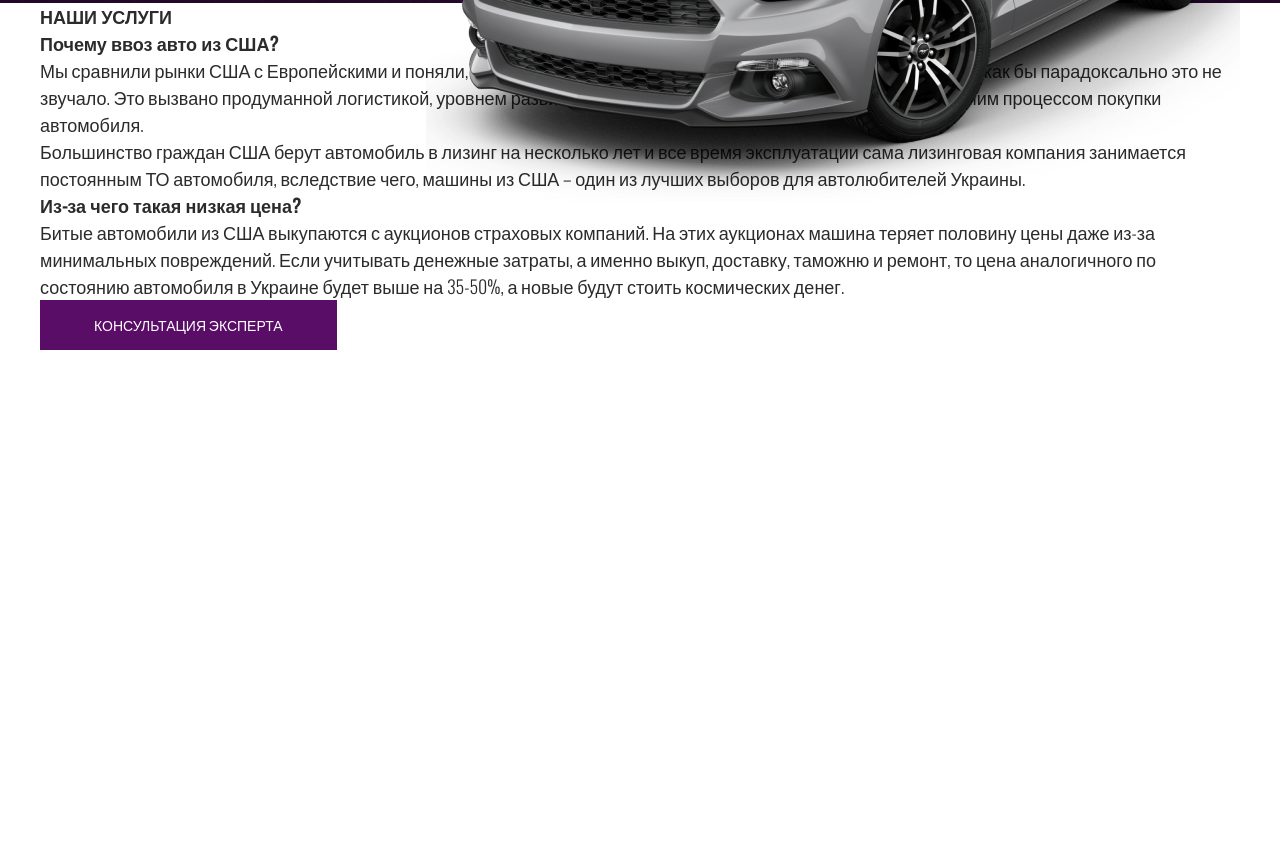
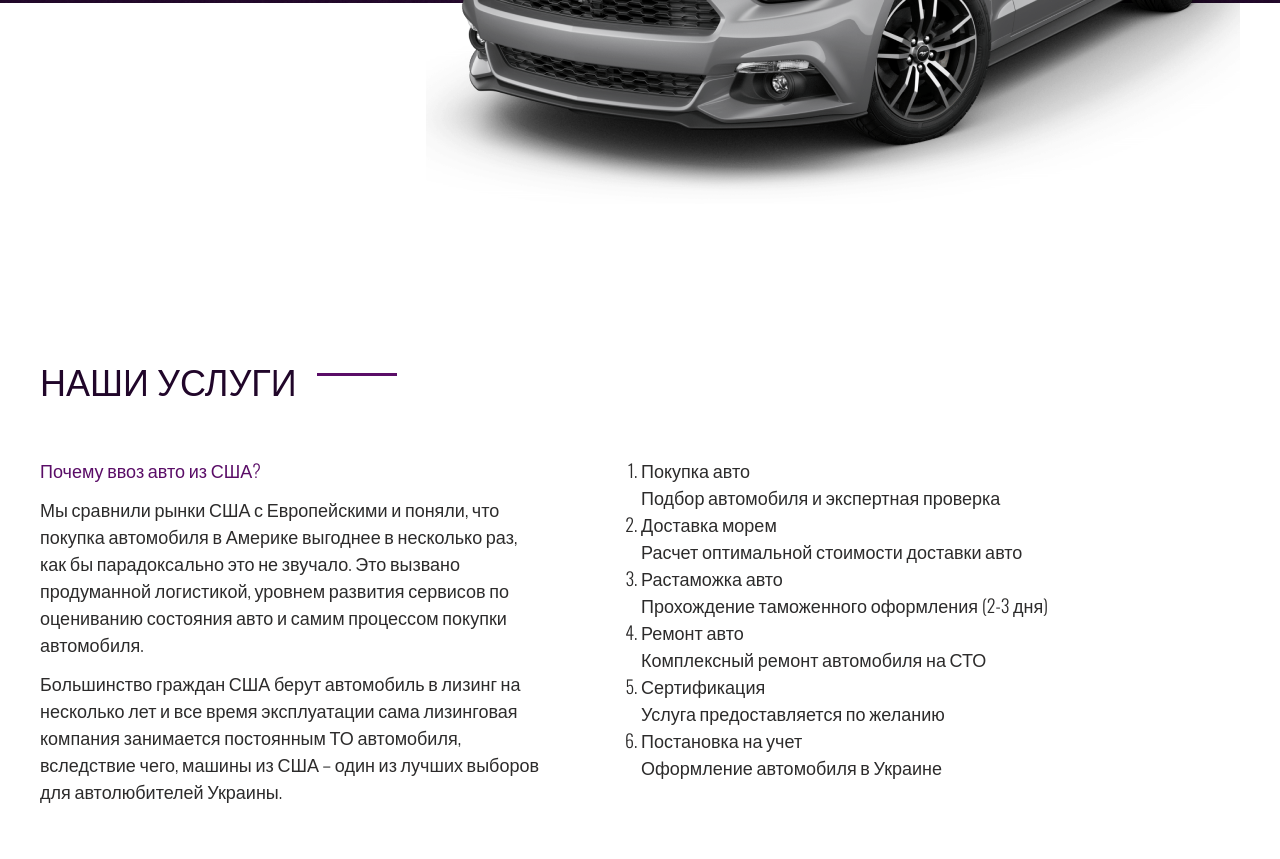
Before and after one commit to Fabarm/AUTO_EXPRESS, a plain HTML site: page index.html in a window 1280 px wide. Shown: the part 697-1556 px from the top of the page. Before the commit the page ends 1047 px from the top, so only its background shows below. Drawn offline with nearby package versions, Linux system fonts and the light colour scheme.

```diff
--- a/css/style.css
+++ b/css/style.css
@@ -67,6 +67,7 @@
     padding: 14px 54px 15px;
     transition: all .5s;
     color: #fff;
+    border: 1px solid #5A0D67;
 }
 .button:hover{
     color: #5A0D67;
@@ -80,12 +81,73 @@
 .header__social-link{
     margin-right: 10px;
 }
-.header__social-link:hover{
-    background-color: #0d95e8;
-    transition: all .5s;
-}
 .header__images{
     position: absolute;
     right: 0;
     bottom: -305px;
 }
+.services{
+    margin-top: 350px;
+}
+.title{
+    color: #21062a;
+    font-size: 36px;
+    line-height: 54px;
+    font-weight: 400;
+    text-transform: uppercase;
+    margin-bottom: 50px;
+    position: relative;
+}
+.title::after{
+    content: '';
+    width: 80px;
+    height: 3px;
+    background-color: #5A0D67;
+    position: absolute;
+    top: 20px;
+    margin-left: 20px;
+}
+.services__inner{
+    display: flex;
+    margin-bottom: 100px;
+}
+.services__content{
+    width: 505px;
+    margin-right: 96px;
+}
+.services__content-box{
+
+}
+.services__content-title{
+    color: #5A0D67;
+    font-size: 18px;
+    line-height: 27px;
+    font-weight: 300;
+    margin-bottom: 12px;
+}
+.services__content-textbox{
+    margin-bottom: 57px;
+}
+.services__content-text{
+    margin-bottom: 12px;
+}
+.button--decor{
+    margin-top: -7px;
+    color: #fff;
+    position: relative;
+}
+.button--decor::after{
+    content: 'ЖМИ';
+    color: #c4c4c4;
+    position: absolute;
+    margin-left: 130px;
+}
+.button--decor::before{
+    content: "";
+    position: absolute;
+    width: 80px;
+    height: 2px;
+    background-color: #c4c4c4;
+    right: -65px;
+    top: 24px;
+}
--- a/index.html
+++ b/index.html
@@ -71,8 +71,31 @@
                         <a href="#" class="button button--decor">КОНСУЛЬТАЦИЯ ЭКСПЕРТА</a>
                     </div>
                 </div>
-                <ol class="services__items">
-
+                <ol class="services__list">
+                    <li class="services__item">
+                        <p class="services__item-title">Покупка авто</p>
+                        <p class="services__item-text">Подбор автомобиля и экспертная проверка</p>
+                    </li>
+                    <li class="services__item">
+                        <p class="services__item-title">Доставка морем</p>
+                        <p class="services__item-text">Расчет оптимальной стоимости доставки авто</p>
+                    </li>
+                    <li class="services__item">
+                        <p class="services__item-title">Растаможка авто</p>
+                        <p class="services__item-text">Прохождение таможенного оформления (2-3 дня)</p>
+                    </li>
+                    <li class="services__item">
+                        <p class="services__item-title">Ремонт авто</p>
+                        <p class="services__item-text">Комплексный ремонт автомобиля на  СТО</p>
+                    </li>
+                    <li class="services__item">
+                        <p class="services__item-title">Сертификация</p>
+                        <p class="services__item-text">Услуга предоставляется по желанию</p>
+                    </li>
+                    <li class="services__item">
+                        <p class="services__item-title">Постановка на учет</p>
+                        <p class="services__item-text">Оформление автомобиля в Украине</p>
+                    </li>
                 </ol>
             </div>
         </div>
```
